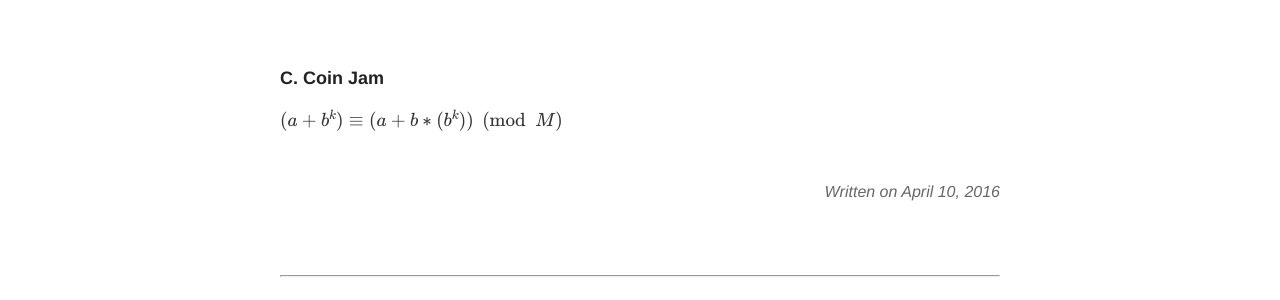
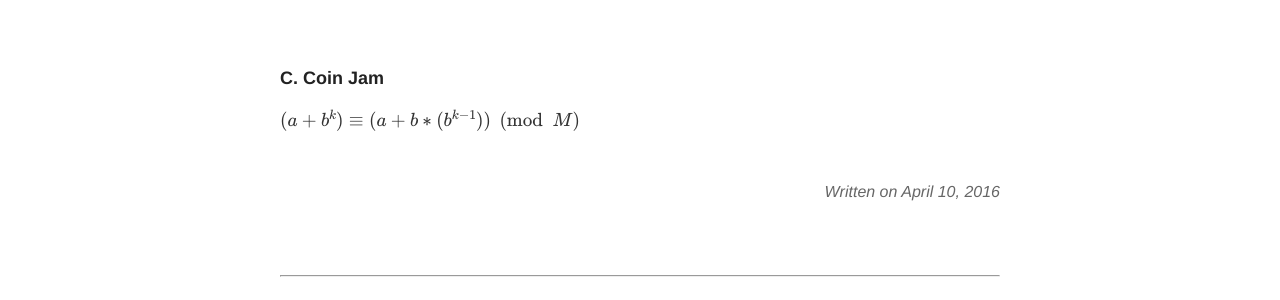
Before and after one commit to seirion/aaa, a Jekyll site: the page built from _posts/2016-04-21-meeting-053.md, in a window 1280 px wide. Shown: the part 1543-1843 px from the top of the page. Built offline with Jekyll 4.4.1, drawn with Linux system fonts in a browser that asks for light colours; formulas are drawn with MathJax 3; comment, search, counter and statistics services are not loaded.

Commit message:
Update 2016-04-21-meeting-053.md

```diff
--- a/_posts/2016-04-21-meeting-053.md
+++ b/_posts/2016-04-21-meeting-053.md
@@ -80,4 +80,4 @@ int main() {
 
 ##### C. Coin Jam
 
-\\( (a+{b}^{k}) \equiv (a+b*({b}^{k}))\pmod M \\)
+\\( (a+{b}^{k}) \equiv (a+b*({b}^{k-1}))\pmod M \\)
```
